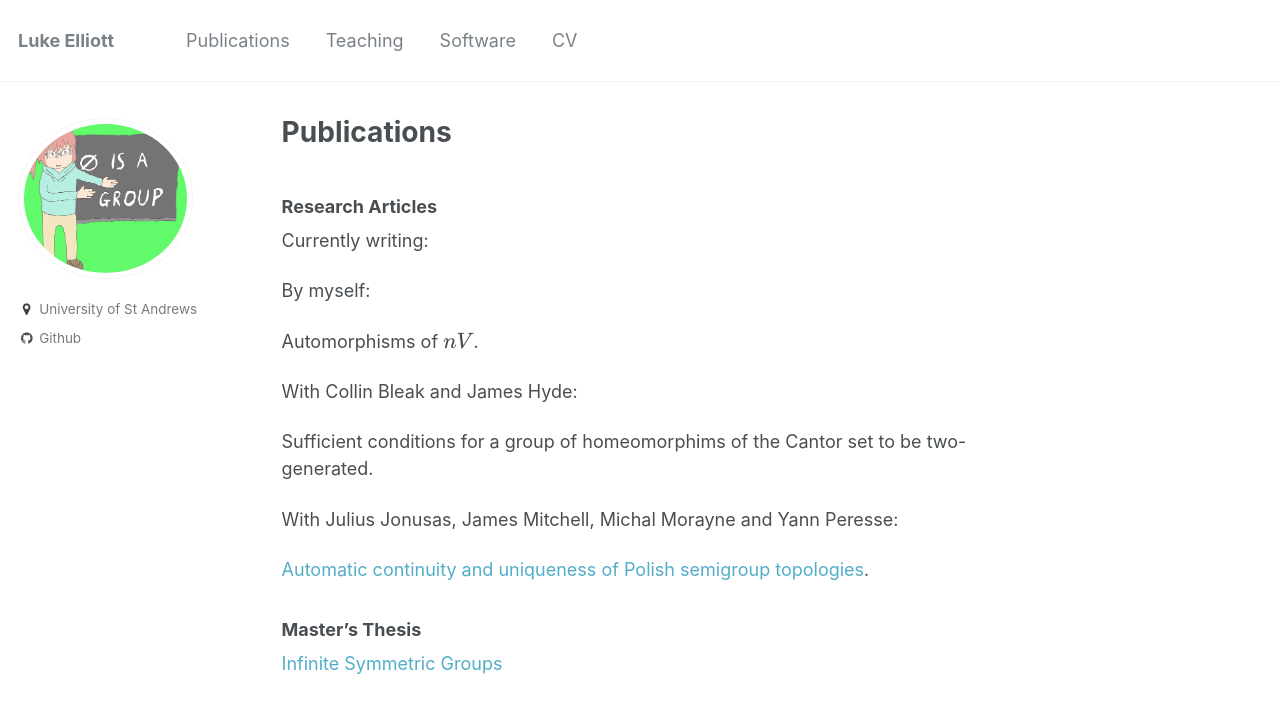
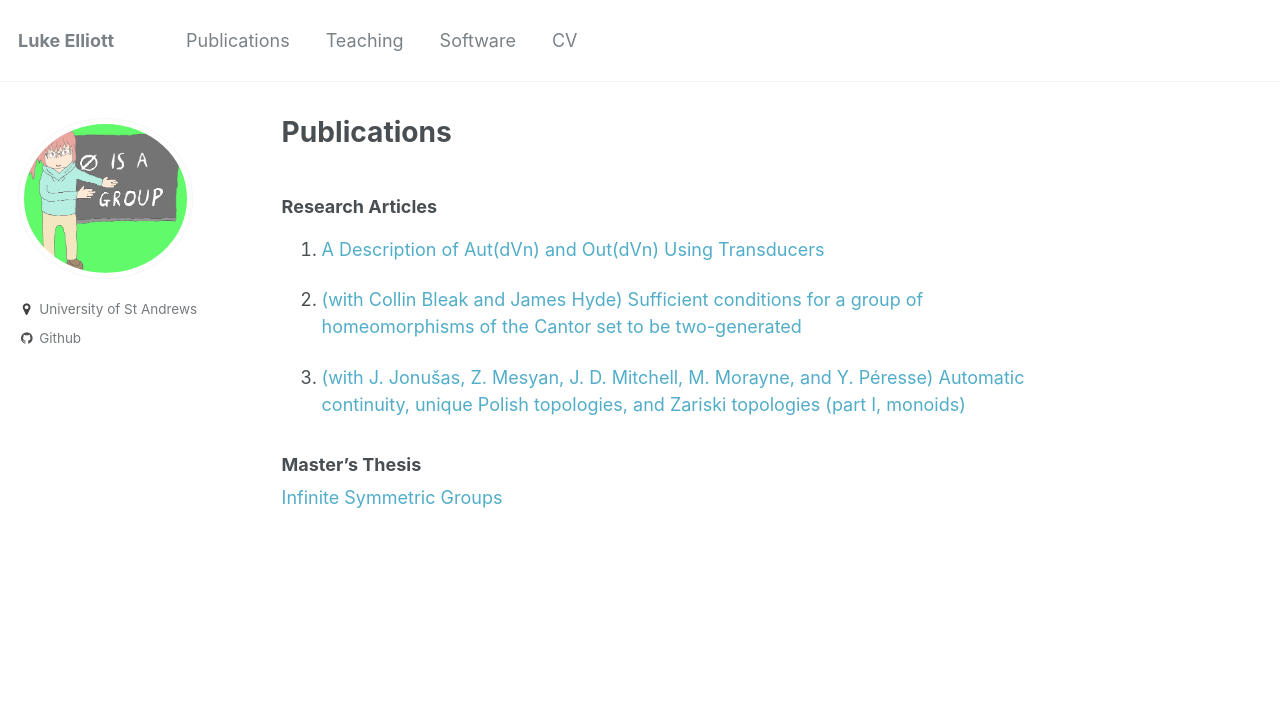
Before and after one commit to le27/L-Elliott, a Jekyll site: the page built from _pages/publications.md, in a window 1280 px wide. Shown: the top 713 px of the page. Built offline with Jekyll 4.4.1, drawn with Linux system fonts in a browser that asks for light colours; formulas are drawn with MathJax 3.

Commit message:
Update publications.md

```diff
--- a/_pages/publications.md
+++ b/_pages/publications.md
@@ -6,19 +6,11 @@ author_profile: true
 
 ### Research Articles
 
-Currently writing:
+3. [A Description of Aut(dVn) and Out(dVn) Using Transducers](https://arxiv.org/abs/2009.05450)
 
-By myself:
+2. [(with Collin Bleak and James Hyde) Sufficient conditions for a group of homeomorphisms of the Cantor set to be two-generated](https://arxiv.org/abs/1912.07029)
 
-Automorphisms of $nV$.
-
-With Collin Bleak and James Hyde:
-
-Sufficient conditions for a group of homeomorphims of the Cantor set to be two-generated.
-
-With Julius Jonusas, James Mitchell, Michal Morayne and Yann Peresse:
-
-[Automatic continuity and uniqueness of Polish semigroup topologies](https://arxiv.org/abs/1912.07029).
+1. [(with J. Jonušas, Z. Mesyan, J. D. Mitchell, M. Morayne, and Y. Péresse) Automatic continuity, unique Polish topologies, and Zariski topologies (part I, monoids)](https://arxiv.org/abs/1912.07029)
 
 {% include base_path %}
 
```
